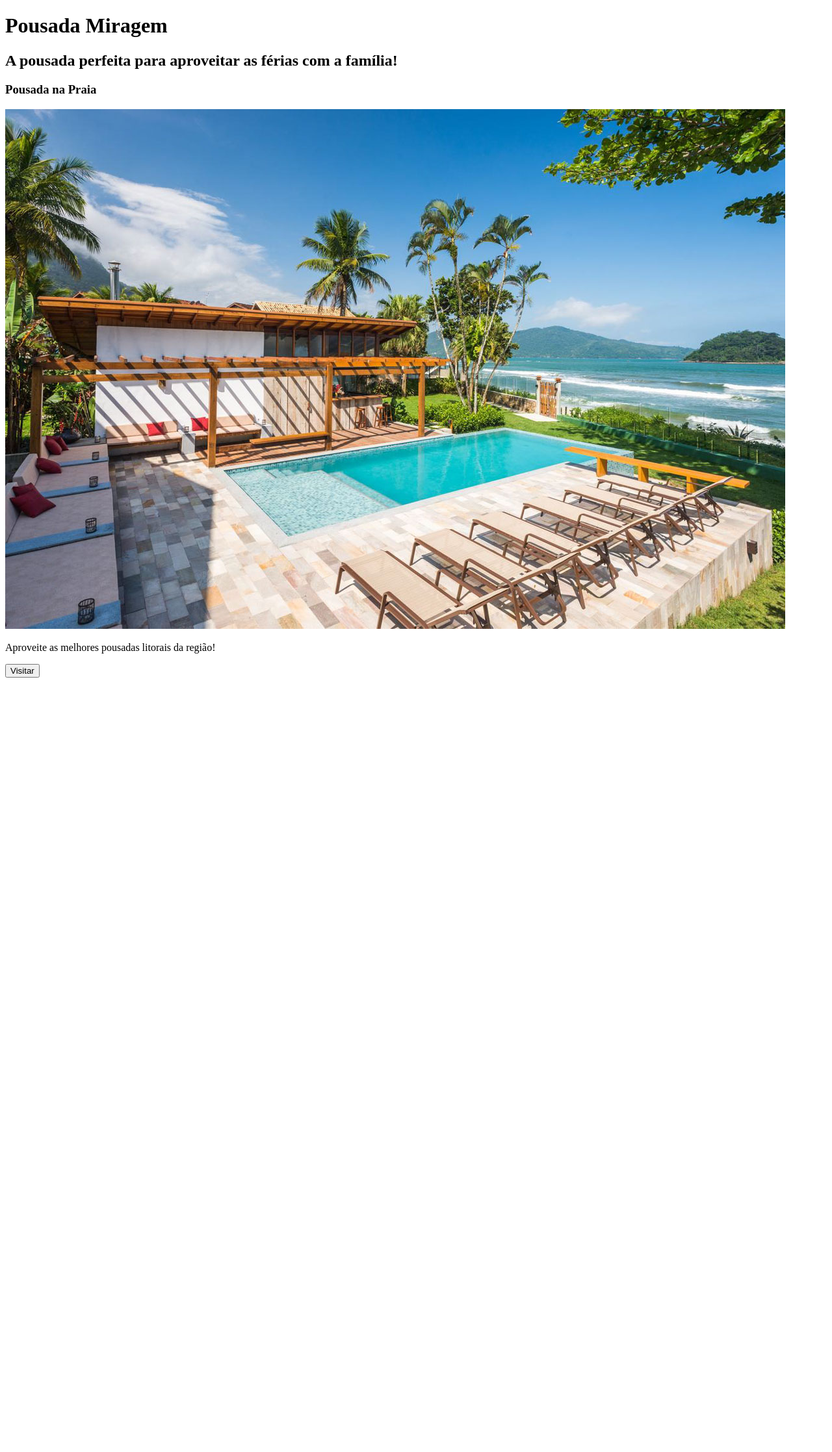
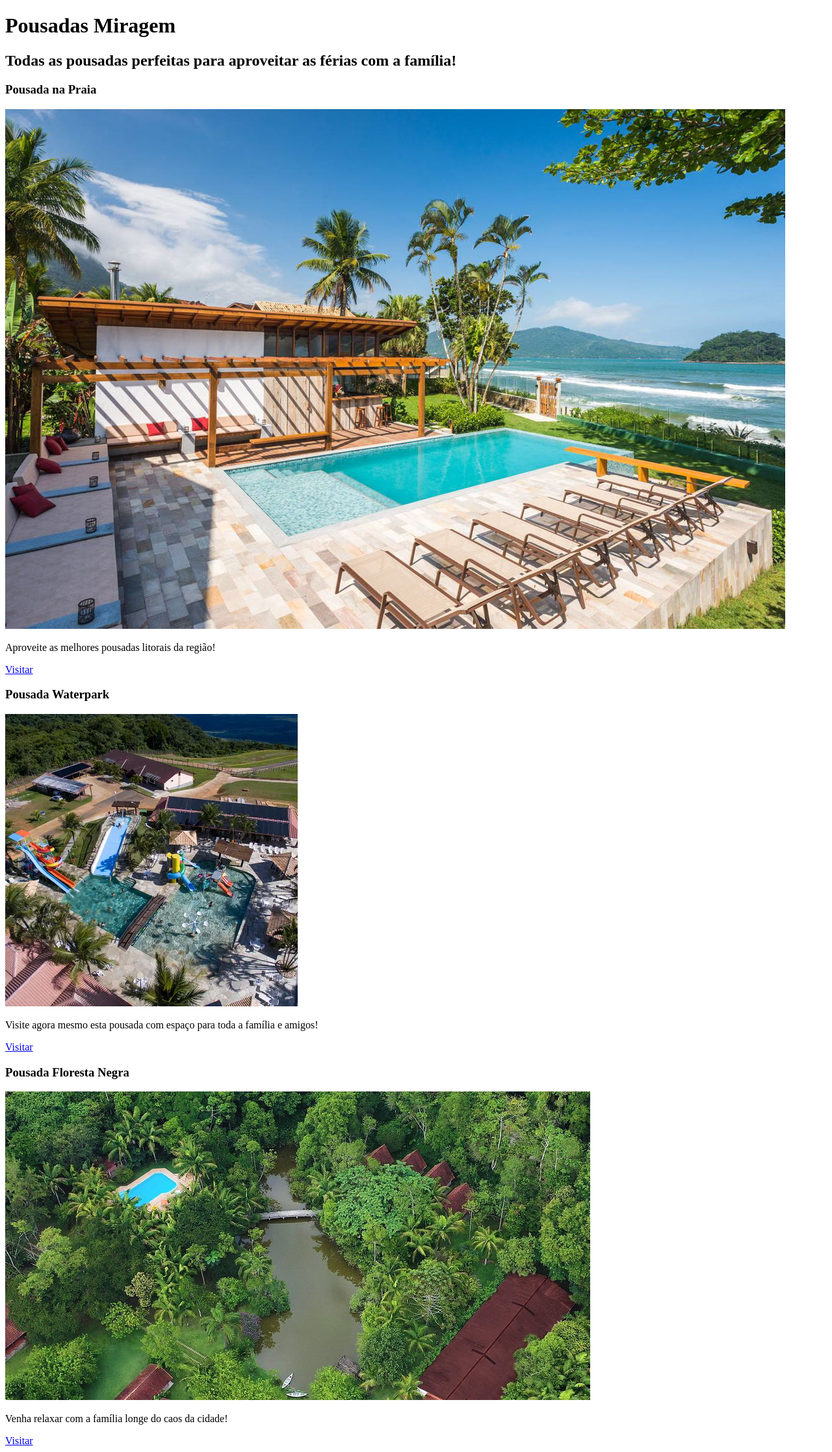
Before and after one commit to gabiAntoine/sitePousada, a plain HTML site: page index.html in a window 1280 px wide. Shown: the whole page at 65% size. Before the commit the page ends 1051 px from the top, so only its background shows below. Drawn offline with Linux system fonts and the light colour scheme.

Commit message:
3/3 pousadas adicionadas e com botão de visita para página template

```diff
--- a/index.html
+++ b/index.html
@@ -3,19 +3,30 @@
   <head>
     <meta charset="utf-8">
     <meta name="viewport" content="width=device-width">
-    <title>Pousada Miragem</title>
+    <title>Pousadas Miragem</title>
     <link href="style.css" rel="stylesheet" type="text/css" />
   </head>
   <body>
-    <h1>Pousada Miragem</h1>
-     <h2>A pousada perfeita para aproveitar as férias com a família!</h2>
-     <section>
-      <h3>Pousada na Praia</h3>
-      <img src="assets/pousadapraia.jpg" alt="Imagem de uma pousada com piscina a beira da praia.">
-       <p>Aproveite as melhores pousadas litorais da região!</p>
-       <button id="bt-visitar">Visitar</button>
+    <h1>Pousadas Miragem</h1>
+     <h2>Todas as pousadas perfeitas para aproveitar as férias com a família!</h2>
+     <section id="Praia">
+        <h3>Pousada na Praia</h3>
+        <img src="assets/pousadapraia.jpg" alt="Imagem de uma pousada com piscina a beira da praia.">
+          <p>Aproveite as melhores pousadas litorais da região!</p>
+          <a href="pousada1.html" class="button">Visitar</a>
      </section>
-
+     <section id="Waterpark">
+       <h3>Pousada Waterpark</h3>
+       <img src="assets/pousadawaterpark.jpg" alt="Imagem de uma pousada com uma grande piscina, uma ponte e dois toboáguas.">
+          <p>Visite agora mesmo esta pousada com espaço para toda a família e amigos!</p>
+          <a href="pousada1.html" class="button">Visitar</a>
+     </section>
+     <section id="Floresta">
+       <h3>Pousada Floresta Negra</h3>
+       <img src="assets/pousadaFloresta.jpg" alt="Vista aérea de uma pousada com piscina cercada pela mata.">
+          <p>Venha relaxar com a família longe do caos da cidade!</p>
+          <a href="pousada1.html" class="button">Visitar</a>
+     </section>
     <script src="script.js"></script>
   </body>
 </html>
```
Also changed, not shown: pousada1.html (added, +15 -0 lines), assets/pousadaFloresta.jpg (added), assets/pousadawaterpark.jpg (added).
